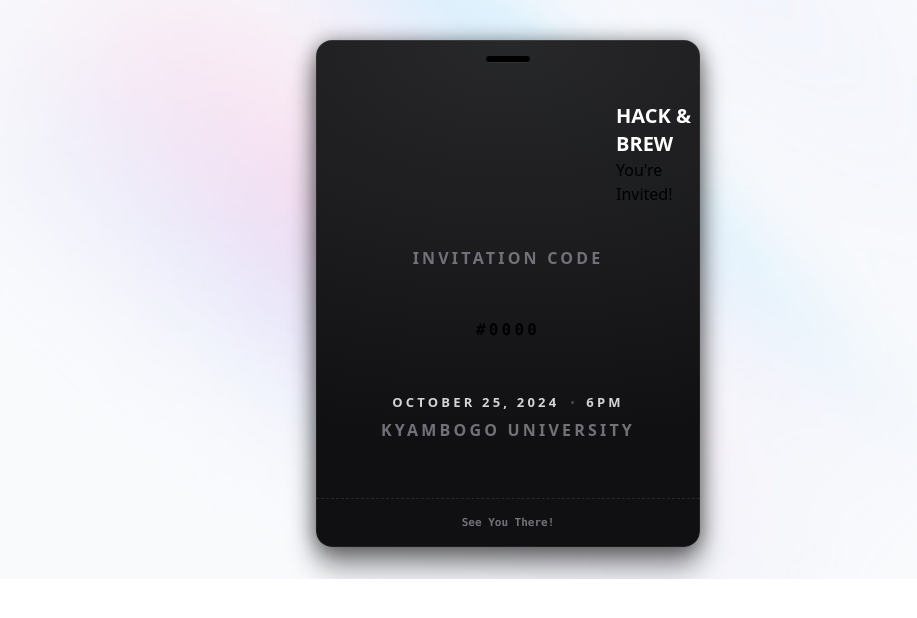
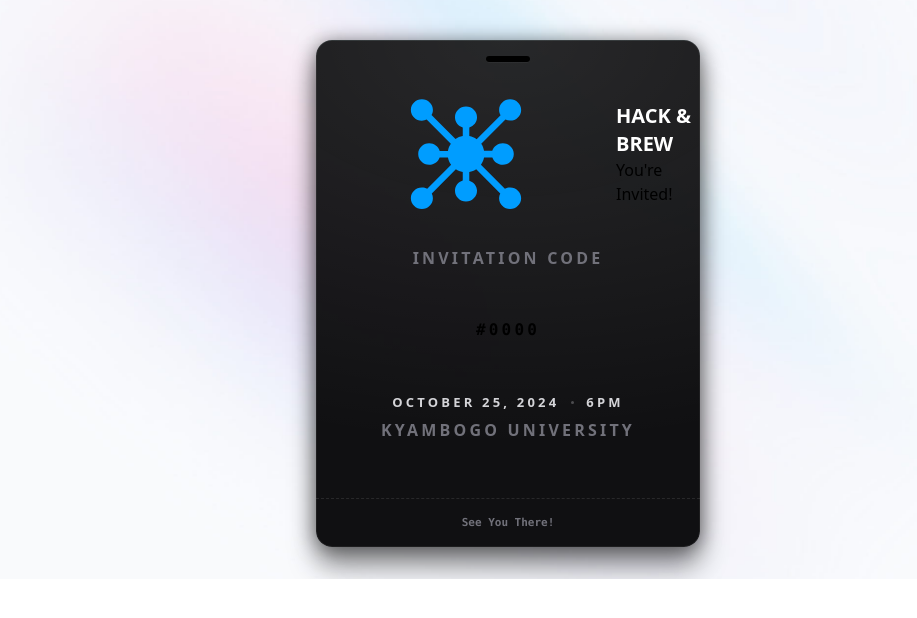
Before and after one commit to kyucs/hacknbrew, a website: page ticket.html in a window 1280 px wide. Shown: the whole page, without its empty margins (132-1049 px from the left). Drawn offline with Linux system fonts and the light colour scheme; the site is published under a folder, as on GitHub Pages, so addresses that start at the root find nothing.

Commit message:
Update ticket.html

```diff
--- a/ticket.html
+++ b/ticket.html
@@ -38,7 +38,7 @@
 							<div class="ml-6 px-6 [mask-image:radial-gradient(red, white_75%,transparent)]">
 								<div class="brand">
 									<svg class="shrink-0 mx-auto my-6 h-20 w-20 bg-transparent">
-										<use href="/public/icons.svg#logo"></use>
+										<use href="public/icons.svg#logo"></use>
 									</svg>
 								</div>
 							</div>
```
